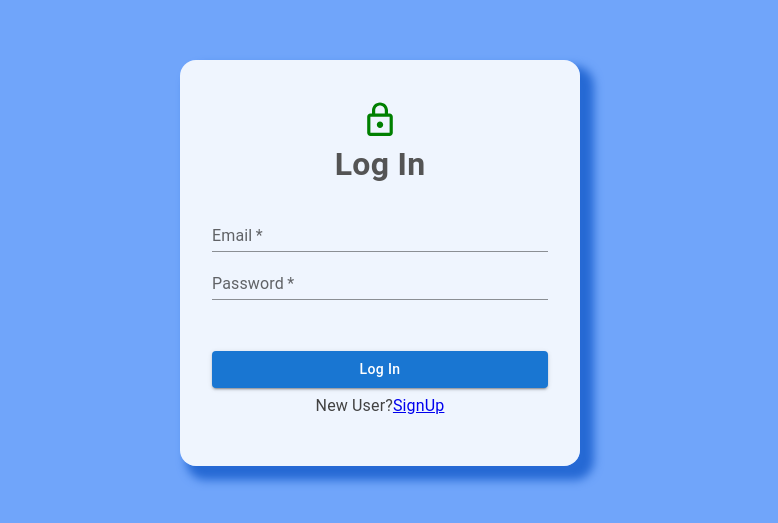
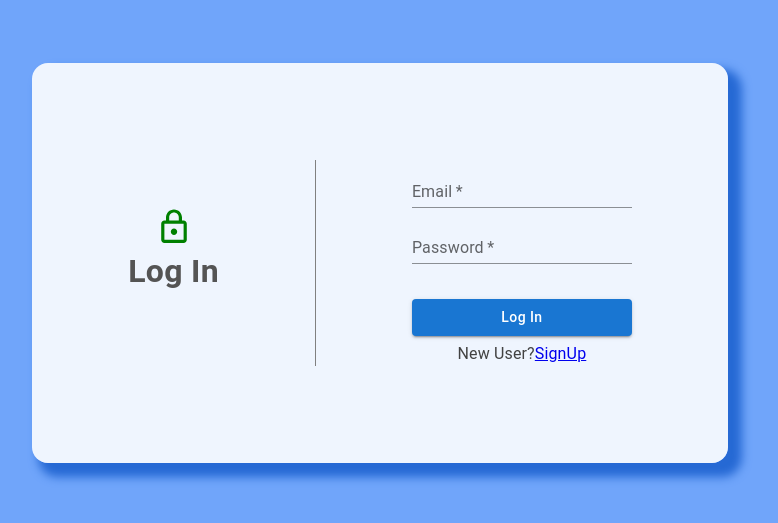
Before and after one commit to arpansaha1300/unit-assessment-4, a React (Vite) app in the folder frontend/: page / in a window 1280 px wide. Shown: the part 137-660 px from the top of the page, without its empty margins (260-1038 px from the left). Built offline with nearby package versions, Linux system fonts and the light colour scheme.

Commit message:
updated login and signup page second time

```diff
--- a/frontend/src/pages/Login.jsx
+++ b/frontend/src/pages/Login.jsx
@@ -66,12 +66,13 @@ function Login() {
 
 
   const formStyle = {
+    display: "flex",
     padding: "3rem 2rem",
     borderRadius: "1rem",
     backgroundColor: "rgba(255, 255, 255, 0.89)",
     position: "relative",
     zIndex: 1,
-    width: "25rem",
+    height: "25rem",
     boxShadow: "10px 10px 10px 4px #2669d4"
   };
 
@@ -101,13 +102,17 @@ function Login() {
       <CssBaseline />
       <div style={backgroundStyle} />
       <Box style={formStyle}>
-        <Box sx={{display: "flex", justifyContent: "center", color: "green"}}>
-          <LockOutlinedIcon style={iconStyle}/>
+        <Box sx={{ margin: "auto 4rem" }}>
+          <Box sx={{ display: "flex", justifyContent: "center", color: "green" }}>
+            <LockOutlinedIcon style={iconStyle} />
           </Box>
           <Typography style={headingStyle}>Log In</Typography>
+        </Box>
+        <Box sx={{ margin: "auto 4rem auto 2rem", borderLeft: "1px solid grey", paddingLeft: "6rem" }}>
           <form onSubmit={handleSubmit}>
             <FormControl fullWidth>
               <TextField
+                sx={{ marginBottom: "0.5rem" }}
                 value={name}
                 onChange={handleNameChange}
                 variant="standard"
@@ -116,7 +121,7 @@ function Login() {
                 required
               />
               <TextField
-              sx={{marginBottom: "3rem"}}
+                sx={{ marginBottom: "2rem" }}
                 value={pass}
                 onChange={handlePassChange}
                 variant="standard"
@@ -132,7 +137,6 @@ function Login() {
                 Log In
               </Button>
             </FormControl>
-        </form>
             <Typography
               sx={{
                 textAlign: "center",
@@ -143,6 +147,8 @@ function Login() {
               New User?
               <Link to="/sign-up">SignUp</Link>
             </Typography>
+          </form>
+        </Box>
       </Box>
     </Box>
   );
--- a/frontend/src/pages/Signup.jsx
+++ b/frontend/src/pages/Signup.jsx
@@ -22,12 +22,13 @@ function Signup() {
   };
 
   const formStyle = {
+    display: "flex",
     padding: "3rem 2rem",
     borderRadius: "1rem",
     backgroundColor: "rgba(255, 255, 255, 0.89)",
     position: "relative",
     zIndex: 1,
-    width: "25rem",
+    height: "30rem",
     boxShadow: "10px 10px 10px 4px #2669d4"
   };
 
@@ -61,7 +62,7 @@ function Signup() {
 
   const validateDetails = (pass, confirmPass) => {
     let valid = true;
-    if(pass != confirmPass){
+    if (pass != confirmPass) {
       setConfirmPassError("Passwords do not match");
       valid = false;
     }
@@ -83,10 +84,13 @@ function Signup() {
       <CssBaseline />
       <div style={backgroundStyle} />
       <Box style={formStyle}>
-        <Box sx={{display: "flex", justifyContent: "center", color: "green"}}>
-          <VpnKeyOutlinedIcon style={iconStyle}/>
+        <Box sx={{ margin: "auto 4rem" }}>
+          <Box sx={{ display: "flex", justifyContent: "center", color: "green" }}>
+            <VpnKeyOutlinedIcon style={iconStyle} />
           </Box>
           <Typography style={headingStyle}>Sign Up</Typography>
+        </Box>
+        <Box sx={{ margin: "auto 4rem auto 2rem", borderLeft: "1px solid grey", paddingLeft: "6rem" }}>
           <form onSubmit={handleSubmit}>
             <FormControl fullWidth>
               <TextField
@@ -107,7 +111,7 @@ function Signup() {
                 helperText={passError}
               />
               <TextField
-              sx={{marginBottom: "3rem"}}
+                sx={{ marginBottom: "3rem" }}
                 value={confirmPass}
                 onChange={handleConfirmPassChange}
                 variant="standard"
@@ -122,6 +126,7 @@ function Signup() {
           </form>
         </Box>
       </Box>
+    </Box>
   );
 }
 
```
Lines whose indentation alone changed are shown as unchanged.
